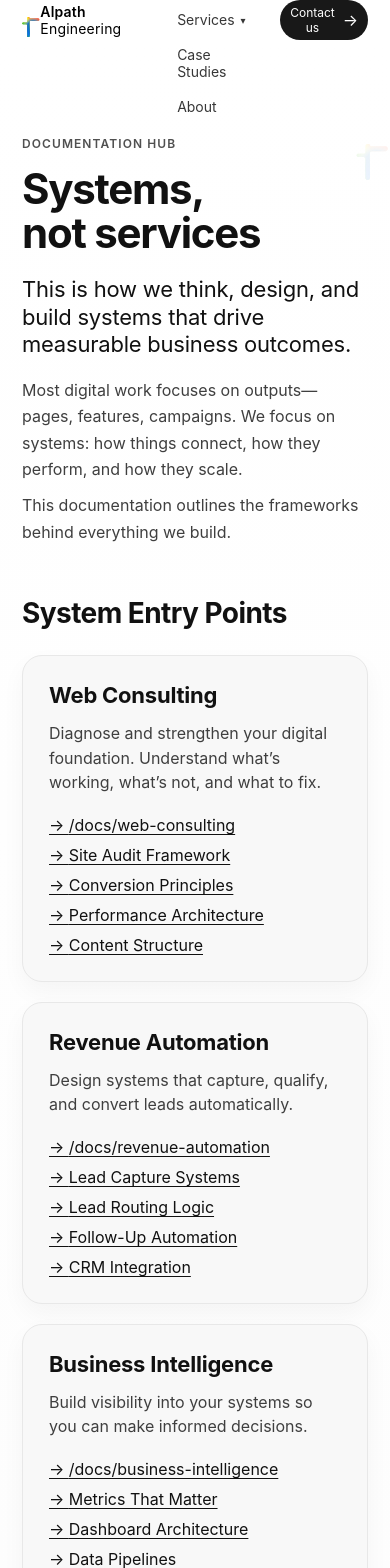
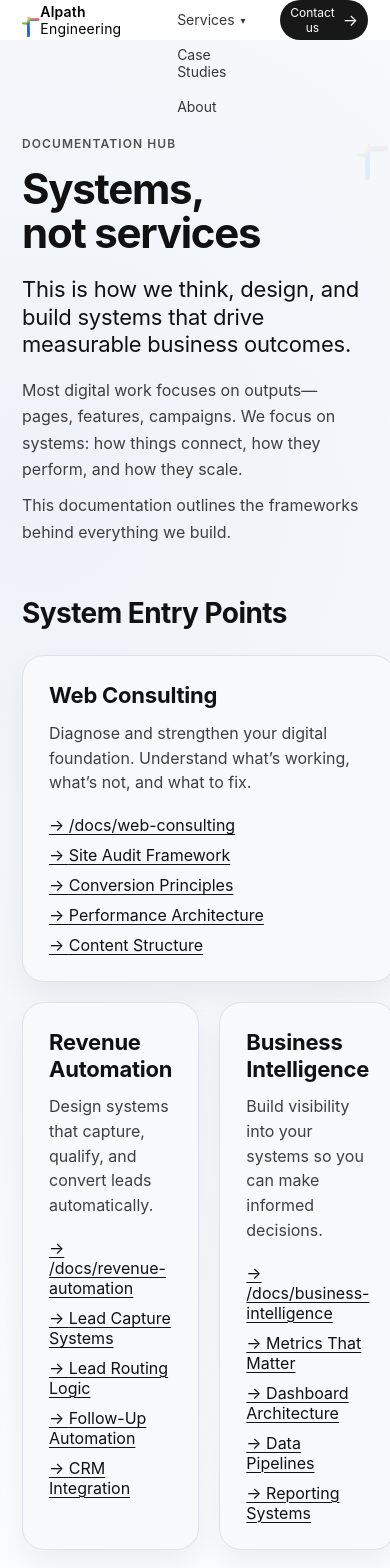
Before and after one commit to puleri/alpath, a Next.js app: page /docs in a window 390 px wide. Shown: the top 1568 px of the page. Built offline with nearby package versions, Linux system fonts and the light colour scheme; a web font is replaced by a local one.

Commit message:
Refine page styling toward bento layout and enable smooth scroll

```diff
--- a/src/app/globals.css
+++ b/src/app/globals.css
@@ -2,6 +2,10 @@
   color-scheme: light;
   background-color: #ffffff;
   color: #222222;
+  --bento-surface: #f8f9fb;
+  --bento-surface-strong: #f2f4f8;
+  --bento-border: #dde2ea;
+  --bento-shadow: 0 14px 30px rgba(15, 23, 42, 0.06);
 }
 
 * {
@@ -25,6 +29,14 @@ body {
   font-family: "Inter", "Anaheim Variable", "Anaheim", system-ui, sans-serif;
   font-weight: 400;
   font-synthesis: weight;
+}
+
+html {
+  scroll-behavior: smooth;
+}
+
+[id] {
+  scroll-margin-top: 96px;
 }
 
 .cursor-trails-layer {
@@ -893,7 +905,9 @@ body {
   gap: 14px;
   padding: 36px;
   border-radius: 28px;
-  background: linear-gradient(180deg, #ffffff 0%, #fbfbfb 100%);
+  background:
+    radial-gradient(circle at 18% 16%, #f2f4f8 0%, transparent 36%),
+    linear-gradient(180deg, #ffffff 0%, #f7f9fc 100%);
   border: 1px solid #e8e8e8;
   box-shadow: 0 24px 60px rgba(15, 23, 42, 0.06);
   position: relative;
@@ -1802,7 +1816,9 @@ tbody tr:hover td {
 }
 
 .services-page {
-  background: linear-gradient(180deg, #ffffff 0%, #fbfbfb 100%);
+  background:
+    radial-gradient(circle at 18% 16%, #f2f4f8 0%, transparent 36%),
+    linear-gradient(180deg, #ffffff 0%, #f7f9fc 100%);
   color: #161616;
   min-height: 100vh;
   padding: 6.5rem 0 5rem;
@@ -1866,11 +1882,11 @@ tbody tr:hover td {
 
 .services-section {
   margin-top: 2rem;
-  background: #f8f8f8;
-  border: 1px solid #e6e6e6;
-  border-radius: 1.1rem;
-  padding: 1.6rem;
-  box-shadow: 0 12px 28px rgba(17, 17, 17, 0.04);
+  background: var(--bento-surface);
+  border: 1px solid var(--bento-border);
+  border-radius: 1.25rem;
+  padding: 1.7rem;
+  box-shadow: var(--bento-shadow);
 }
 
 .services-section h2 {
@@ -1895,26 +1911,39 @@ tbody tr:hover td {
 }
 
 .services-layer-card {
-  border: 1px solid #dcdcdc;
-  border-radius: 0.8rem;
+  border: 1px solid var(--bento-border);
+  border-radius: 1rem;
   padding: 1rem;
-  background: #ffffff;
+  background: linear-gradient(180deg, #ffffff 0%, var(--bento-surface-strong) 100%);
 }
 
 .services-cards {
   display: grid;
-  grid-template-columns: repeat(auto-fit, minmax(260px, 1fr));
+  grid-template-columns: repeat(12, minmax(0, 1fr));
   gap: 1rem;
   margin-top: 2rem;
 }
 
 .service-card {
-  border-radius: 1.1rem;
-  border: 1px solid #e4e4e4;
-  padding: 1.3rem;
-  background: #ffffff;
-  box-shadow: 0 14px 32px rgba(17, 17, 17, 0.04);
+  grid-column: span 4;
+  border-radius: 1.2rem;
+  border: 1px solid var(--bento-border);
+  padding: 1.35rem;
+  background: linear-gradient(165deg, #ffffff 0%, var(--bento-surface) 100%);
+  box-shadow: var(--bento-shadow);
   transition: transform 0.2s ease, box-shadow 0.2s ease;
+}
+
+.service-card:nth-child(1) {
+  grid-column: span 7;
+}
+
+.service-card:nth-child(2) {
+  grid-column: span 5;
+}
+
+.service-card:nth-child(3) {
+  grid-column: span 12;
 }
 
 .service-card:hover {
@@ -2212,7 +2241,9 @@ tbody tr:hover td {
 }
 
 .docs-page {
-  background: linear-gradient(180deg, #ffffff 0%, #fafafa 100%);
+  background:
+    radial-gradient(circle at 10% 12%, #eef2f8 0%, transparent 33%),
+    linear-gradient(180deg, #ffffff 0%, #f7f9fc 100%);
   color: #111111;
   padding: 120px 0 80px;
 }
@@ -2301,16 +2332,25 @@ tbody tr:hover td {
 .docs-usage-step,
 .docs-flow-shell,
 .docs-cta-shell {
-  background: #f8f8f8;
-  border: 1px solid #e8e8e8;
-  border-radius: 20px;
-  box-shadow: 0 10px 24px rgba(17, 17, 17, 0.04);
+  background: var(--bento-surface);
+  border: 1px solid var(--bento-border);
+  border-radius: 22px;
+  box-shadow: var(--bento-shadow);
 }
 
 .docs-system-card,
 .docs-link-column,
 .docs-usage-step {
   padding: 26px;
+}
+
+.docs-system-card:nth-child(1) {
+  grid-column: span 2;
+}
+
+.docs-system-card:nth-child(2),
+.docs-system-card:nth-child(3) {
+  grid-column: span 1;
 }
 
 .docs-system-card p,
@@ -2406,10 +2446,10 @@ tbody tr:hover td {
 
 .docs-detail-card,
 .docs-detail-section-card {
-  background: #f8f8f8;
-  border: 1px solid #e8e8e8;
+  background: var(--bento-surface);
+  border: 1px solid var(--bento-border);
   border-radius: 20px;
-  box-shadow: 0 10px 24px rgba(17, 17, 17, 0.04);
+  box-shadow: var(--bento-shadow);
 }
 
 .docs-detail-card {
@@ -2493,7 +2533,9 @@ tbody tr:hover td {
 .about-page {
   padding-top: 140px;
   padding-bottom: 80px;
-  background: linear-gradient(180deg, #ffffff 0%, #fafafa 100%);
+  background:
+    radial-gradient(circle at 82% 16%, #eff3f9 0%, transparent 34%),
+    linear-gradient(180deg, #ffffff 0%, #f7f9fc 100%);
 }
 
 .case-studies-hero,
@@ -2546,15 +2588,29 @@ tbody tr:hover td {
 
 .case-studies-grid {
   display: grid;
-  gap: 24px;
+  gap: 20px;
+  grid-template-columns: repeat(12, minmax(0, 1fr));
 }
 
 .case-study-card {
-  border: 1px solid #e4e4e4;
-  border-radius: 20px;
+  grid-column: span 6;
+  border: 1px solid var(--bento-border);
+  border-radius: 22px;
   padding: 28px;
-  background: #fcfcfc;
-  box-shadow: 0 12px 26px rgba(15, 23, 42, 0.05);
+  background: linear-gradient(160deg, #ffffff 0%, var(--bento-surface) 100%);
+  box-shadow: var(--bento-shadow);
+}
+
+.case-study-card:nth-child(3n + 1) {
+  grid-column: span 7;
+}
+
+.case-study-card:nth-child(3n + 2) {
+  grid-column: span 5;
+}
+
+.case-study-card:nth-child(3n + 3) {
+  grid-column: span 12;
 }
 
 .case-study-industry {
@@ -2596,11 +2652,11 @@ tbody tr:hover td {
 .about-section {
   max-width: 920px;
   margin-bottom: 34px;
-  border: 1px solid #e8e8e8;
-  background: #fcfcfc;
-  border-radius: 18px;
+  border: 1px solid var(--bento-border);
+  background: var(--bento-surface);
+  border-radius: 20px;
   padding: 24px 26px;
-  box-shadow: 0 10px 22px rgba(15, 23, 42, 0.04);
+  box-shadow: var(--bento-shadow);
 }
 
 .about-principles-grid {
@@ -2610,11 +2666,11 @@ tbody tr:hover td {
 }
 
 .about-principle-card {
-  border: 1px solid #e6e6e6;
-  border-radius: 16px;
+  border: 1px solid var(--bento-border);
+  border-radius: 18px;
   padding: 22px;
-  background: #ffffff;
-  box-shadow: 0 10px 24px rgba(15, 23, 42, 0.04);
+  background: linear-gradient(160deg, #ffffff 0%, var(--bento-surface) 100%);
+  box-shadow: var(--bento-shadow);
 }
 
 .about-principle-card h3 {
@@ -2622,6 +2678,22 @@ tbody tr:hover td {
 }
 
 @media (max-width: 900px) {
+  .services-cards,
+  .case-studies-grid {
+    grid-template-columns: 1fr;
+  }
+
+  .service-card,
+  .service-card:nth-child(1),
+  .service-card:nth-child(2),
+  .service-card:nth-child(3),
+  .case-study-card,
+  .case-study-card:nth-child(3n + 1),
+  .case-study-card:nth-child(3n + 2),
+  .case-study-card:nth-child(3n + 3) {
+    grid-column: auto;
+  }
+
   .case-study-before-after,
   .about-principles-grid {
     grid-template-columns: 1fr;
```
